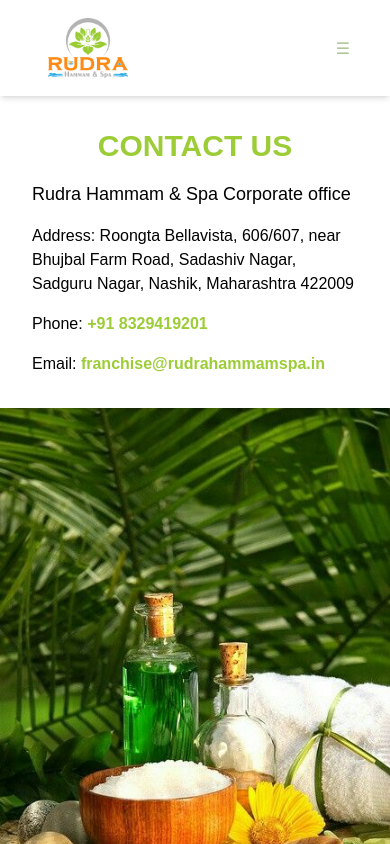
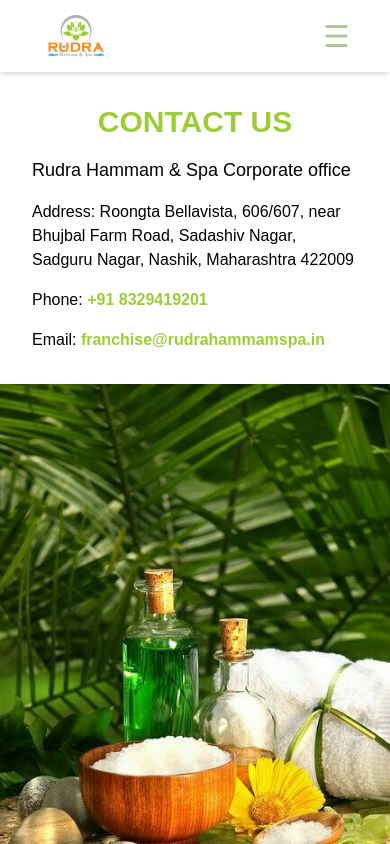
Before and after one commit to enryu-maker/rudraspa, a React (Create React App) app: page /#/contact in a window 390 px wide. Shown: the top 844 px of the page. Built offline with nearby package versions, Linux system fonts and the light colour scheme; the HTML template or start-up script is replaced by a standard one; a web font is replaced by a local one.

Commit message:
Update Header component styles for improved responsiveness and visual consistency

```diff
--- a/src/components/Header.jsx
+++ b/src/components/Header.jsx
@@ -27,7 +27,7 @@
     <>
       <div className='flex items-center justify-between px-10 bg-white sticky top-0 z-50 shadow-md'>
         <div className='flex items-center justify-center p-2'>
-          <img src={Logo} alt='logo' className='w-20 h-20 object-contain' />
+          <img src={Logo} alt='logo' className='md:w-20 w-14 md:h-20 h-14 object-contain' />
         </div>
         <div className='space-y-5'>
           <div className='flex items-center justify-end gap-5 self-end'>
@@ -48,7 +48,7 @@
             </div>
 
             <button
-              className='md:hidden text-primary-text-color'
+              className='md:hidden text-3xl text-primary-text-color'
               onClick={toggleMobileMenu}
             >
               {!isMobileMenuOpen ? '☰' : '✖'}
@@ -56,7 +56,7 @@
           </div>
 
           {isMobileMenuOpen && (
-            <div className='md:hidden py-10 flex flex-col items-end gap-2'>
+            <div className='md:hidden py-2 flex flex-col items-end gap-2'>
               {NavLinkData.map(({ title, path }) => (
                 <NavLink
                   key={title}
```
